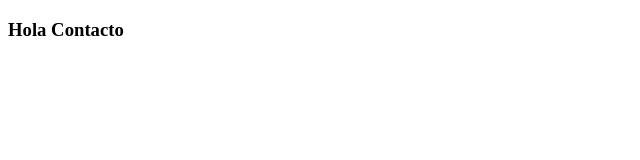
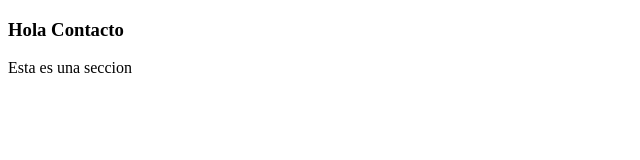
Before and after one commit to davidchoquerojas/RepoPrueba, a plain HTML site: page contacto.html in a window 1280 px wide. Shown: the whole page, without its empty margins (0-640 px from the left). Drawn offline with Linux system fonts and the light colour scheme.

Commit message:
Segundo aporte desde contacto.html

```diff
--- a/contacto.html
+++ b/contacto.html
@@ -8,5 +8,6 @@
 </head>
 <body>
     <h3>Hola Contacto</h3>
+    <article>Esta es una seccion</article>
 </body>
 </html>
```
